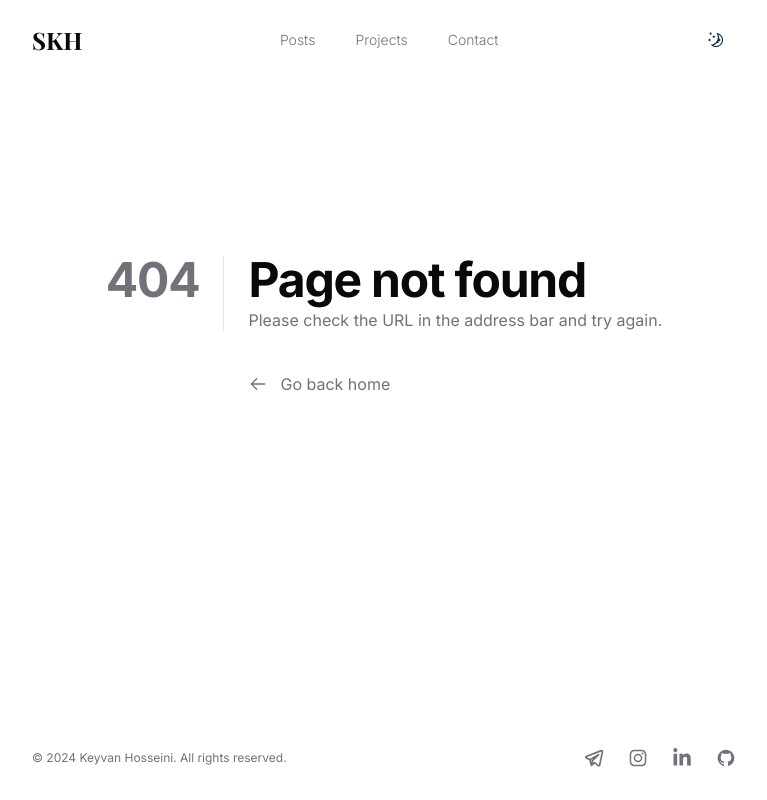
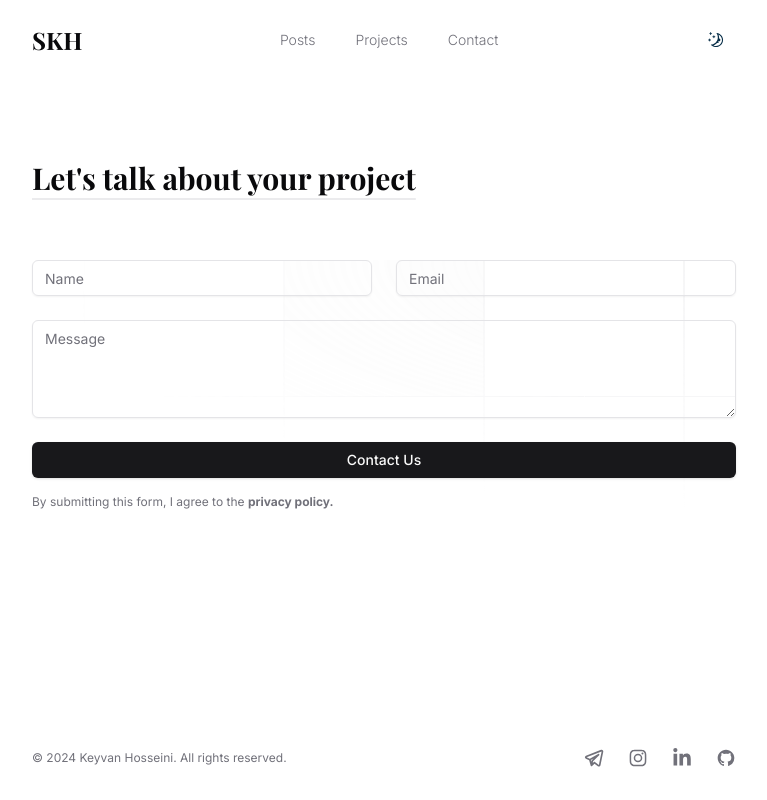
Before and after one commit to skh113/next-portfolio, a Next.js app: page /contact in a window 1280 px wide. Before the commit this address had no page. Shown: the whole page, without its empty margins (256-1023 px from the left). Built offline with nearby package versions, Linux system fonts and the light colour scheme; a web font is replaced by a local one.

Commit message:
feat: added contact-form page

```diff
--- /dev/null
+++ b/app/contact/page.tsx
@@ -0,0 +1,13 @@
+import ContactForm from '@/components/contact-form';
+
+export default function Contact() {
+  return (
+    <section className='pb-24 pt-40'>
+      <div className='container max-w-3xl'>
+        <h2 className='title'>Let&apos;s talk about your project</h2>
+
+        <ContactForm />
+      </div>
+    </section>
+  );
+}
--- /dev/null
+++ b/components/contact-form.tsx
@@ -0,0 +1,156 @@
+'use client';
+
+import { z } from 'zod';
+import Link from 'next/link';
+import { toast } from 'sonner';
+import { SubmitHandler, useForm } from 'react-hook-form';
+import { zodResolver } from '@hookform/resolvers/zod';
+import { ContactFormSchema } from '@/lib/schemas';
+import { Button } from '@/components/ui/button';
+import { Input } from '@/components/ui/input';
+import { Textarea } from '@/components/ui/textarea';
+// import { sendEmail } from '@/lib/actions';
+
+type Inputs = z.infer<typeof ContactFormSchema>;
+
+export default function ContactForm() {
+  const {
+    register,
+    handleSubmit,
+    reset,
+    formState: { errors, isSubmitting }
+  } = useForm<Inputs>({
+    resolver: zodResolver(ContactFormSchema),
+    defaultValues: {
+      name: '',
+      email: '',
+      message: ''
+    }
+  });
+
+  const processForm: SubmitHandler<Inputs> = async data => {
+    // const result = await sendEmail(data);
+    //
+    // if (result?.error) {
+    //   toast.error('An error occurred! Please try again.');
+    //   return;
+    // }
+
+    toast.success('Message sent successfully!');
+    reset();
+  };
+
+  return (
+    <section className='relative isolate'>
+      {/* Background pattern */}
+      <svg
+        className='absolute inset-0 -z-10 h-full w-full stroke-zinc-200 opacity-75 [mask-image:radial-gradient(100%_100%_at_top_right,white,transparent)] dark:stroke-zinc-700'
+        aria-hidden='true'
+      >
+        <defs>
+          <pattern
+            id='83fd4e5a-9d52-42fc-97b6-718e5d7ee527'
+            width={200}
+            height={200}
+            x='50%'
+            y={-64}
+            patternUnits='userSpaceOnUse'
+          >
+            <path d='M100 200V.5M.5 .5H200' fill='none' />
+          </pattern>
+        </defs>
+        <svg
+          x='50%'
+          y={-64}
+          className='overflow-visible fill-zinc-50 dark:fill-zinc-900/75'
+        >
+          <path
+            d='M-100.5 0h201v201h-201Z M699.5 0h201v201h-201Z M499.5 400h201v201h-201Z M299.5 800h201v201h-201Z'
+            strokeWidth={0}
+          />
+        </svg>
+        <rect
+          width='100%'
+          height='100%'
+          strokeWidth={0}
+          fill='url(#83fd4e5a-9d52-42fc-97b6-718e5d7ee527)'
+        />
+      </svg>
+
+      {/* Form */}
+      <div className='relative'>
+        <form
+          onSubmit={handleSubmit(processForm)}
+          className='mt-16 lg:flex-auto'
+          noValidate
+        >
+          <div className='grid grid-cols-1 gap-6 sm:grid-cols-2'>
+            {/* Name */}
+            <div>
+              <Input
+                id='name'
+                type='text'
+                placeholder='Name'
+                autoComplete='given-name'
+                {...register('name')}
+              />
+
+              {errors.name?.message && (
+                <p className='ml-1 mt-2 text-sm text-rose-400'>
+                  {errors.name.message}
+                </p>
+              )}
+            </div>
+
+            {/* Email */}
+            <div>
+              <Input
+                type='email'
+                id='email'
+                autoComplete='email'
+                placeholder='Email'
+                {...register('email')}
+              />
+
+              {errors.email?.message && (
+                <p className='ml-1 mt-2 text-sm text-rose-400'>
+                  {errors.email.message}
+                </p>
+              )}
+            </div>
+
+            {/* Message */}
+            <div className='sm:col-span-2'>
+              <Textarea
+                rows={4}
+                placeholder='Message'
+                {...register('message')}
+              />
+
+              {errors.message?.message && (
+                <p className='ml-1 mt-2 text-sm text-rose-400'>
+                  {errors.message.message}
+                </p>
+              )}
+            </div>
+          </div>
+          <div className='mt-6'>
+            <Button
+              type='submit'
+              disabled={isSubmitting}
+              className='w-full disabled:opacity-50'
+            >
+              {isSubmitting ? 'Submitting...' : 'Contact Us'}
+            </Button>
+          </div>
+          <p className='mt-4 text-xs text-muted-foreground'>
+            By submitting this form, I agree to the{' '}
+            <Link href='/privacy' className='font-bold'>
+              privacy&nbsp;policy.
+            </Link>
+          </p>
+        </form>
+      </div>
+    </section>
+  );
+}
--- /dev/null
+++ b/components/ui/textarea.tsx
@@ -0,0 +1,24 @@
+import * as React from "react"
+
+import { cn } from "@/lib/utils"
+
+export interface TextareaProps
+  extends React.TextareaHTMLAttributes<HTMLTextAreaElement> {}
+
+const Textarea = React.forwardRef<HTMLTextAreaElement, TextareaProps>(
+  ({ className, ...props }, ref) => {
+    return (
+      <textarea
+        className={cn(
+          "flex min-h-[60px] w-full rounded-md border border-input bg-transparent px-3 py-2 text-sm shadow-sm placeholder:text-muted-foreground focus-visible:outline-none focus-visible:ring-1 focus-visible:ring-ring disabled:cursor-not-allowed disabled:opacity-50",
+          className
+        )}
+        ref={ref}
+        {...props}
+      />
+    )
+  }
+)
+Textarea.displayName = "Textarea"
+
+export { Textarea }
--- /dev/null
+++ b/lib/schemas.ts
@@ -0,0 +1,17 @@
+import { z } from 'zod';
+
+export const ContactFormSchema = z.object({
+  name: z
+    .string()
+    .min(1, { message: 'Name is required.' })
+    .min(2, { message: 'Must be at least 2 characters.' }),
+  email: z
+    .string()
+    .min(1, { message: 'Email is required.' })
+    .email('Invalid email.'),
+  message: z.string().min(1, { message: 'Message is required.' })
+});
+
+export const NewsletterFormSchema = z.object({
+  email: z.string().email('Invalid email.')
+});
```
